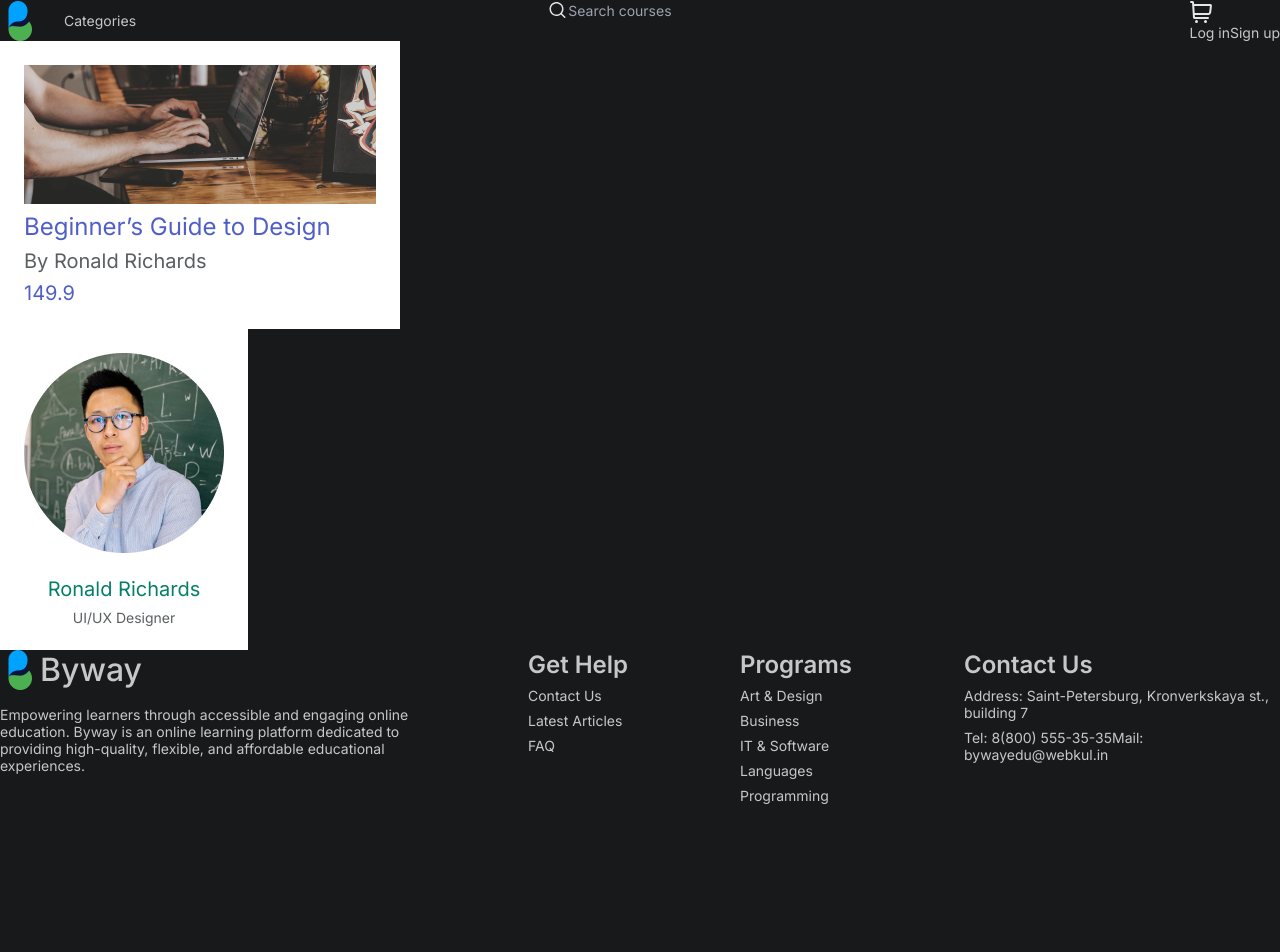
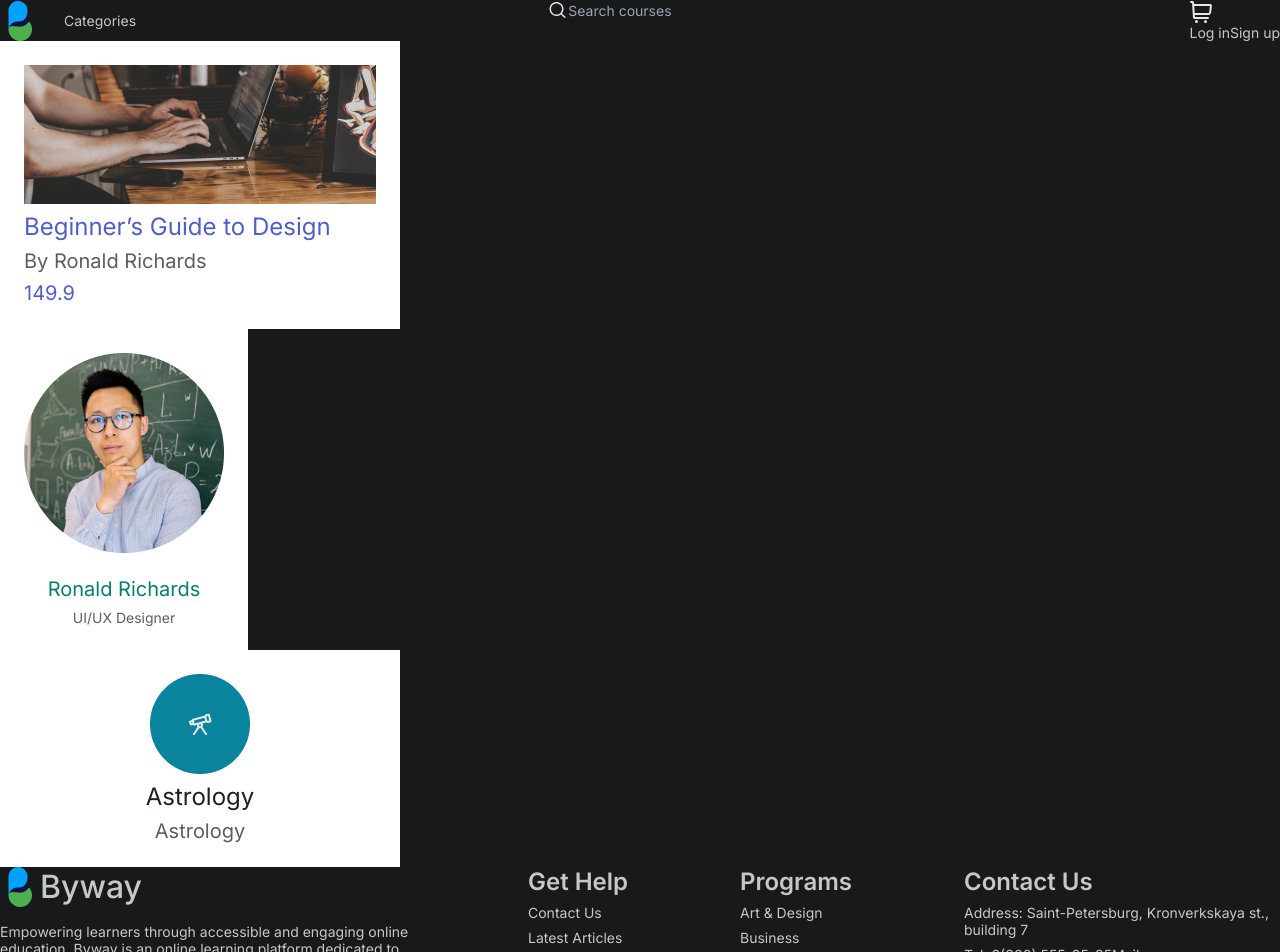
Before and after one commit to DASHAAAD/byway, a Next.js app: page / in a window 1280 px wide. Shown: the top 952 px of the page. Before the commit the page ends 812 px from the top, so only its background shows below. Built offline with nearby package versions, Linux system fonts and the light colour scheme.

Commit message:
category/card entities

```diff
--- a/src/app/page.tsx
+++ b/src/app/page.tsx
@@ -1,4 +1,5 @@
 
+import { AstrologyCards } from "@/components/astrologyCards/AstrologyCards";
 import Card from "@/components/card/Card";
 import CategoryCard from "@/components/categoryCard/CategoryCard";
 import Footer from "@/sections/Footer/Footer";
@@ -11,6 +12,7 @@ export default function Home() {
       <Header />
       <Card/>
       <CategoryCard/>
+      <AstrologyCards/>
      <Footer/>
 
     </main>
--- /dev/null
+++ b/src/components/astrologyCards/AstrologyCards-props.ts
@@ -0,0 +1,9 @@
+export const astrologyItems: AstrologyProps = {
+    title: 'Astrology',
+    text: '11 Courses'
+}
+
+export type AstrologyProps = {
+    title: string,
+    text: string
+}
--- /dev/null
+++ b/src/components/astrologyCards/AstrologyCards.module.css
@@ -0,0 +1,26 @@
+.wrapper {
+    display: flex;
+    flex-direction: column;
+    justify-content: center;
+    align-items: center;
+    padding: 24px;
+    width: 400px;
+    background-color: #fff;
+}
+
+.image {
+    margin-bottom: 8px;
+}
+
+.title {
+    margin-bottom: 8px;
+    font-size: 24px;
+    line-height: 29px;
+    color: #1C2024;
+}
+
+.text {
+    font-size: 20px;
+    line-height: 24px;
+   color: rgba(28, 32, 36, 0.72)
+}
--- /dev/null
+++ b/src/components/astrologyCards/AstrologyCards.tsx
@@ -0,0 +1,15 @@
+import React, { FunctionComponent } from 'react'
+import Image from 'next/image'
+import { AstrologyProps, astrologyItems } from './AstrologyCards-props'
+import astrology from '../../image/astrology.png'
+import styles from './AstrologyCards.module.css'
+
+export const AstrologyCards: FunctionComponent<AstrologyProps> = function () {
+    return (
+        <div className={styles.wrapper}>
+            <Image className={styles.image} src={astrology} alt={''} />
+            <h2 className={styles.title}>{astrologyItems.title}</h2>
+            <p className={styles.text}>{astrologyItems.title}</p>
+        </div>
+    )
+}
```
Also changed, not shown: src/image/astrology.png (added).
